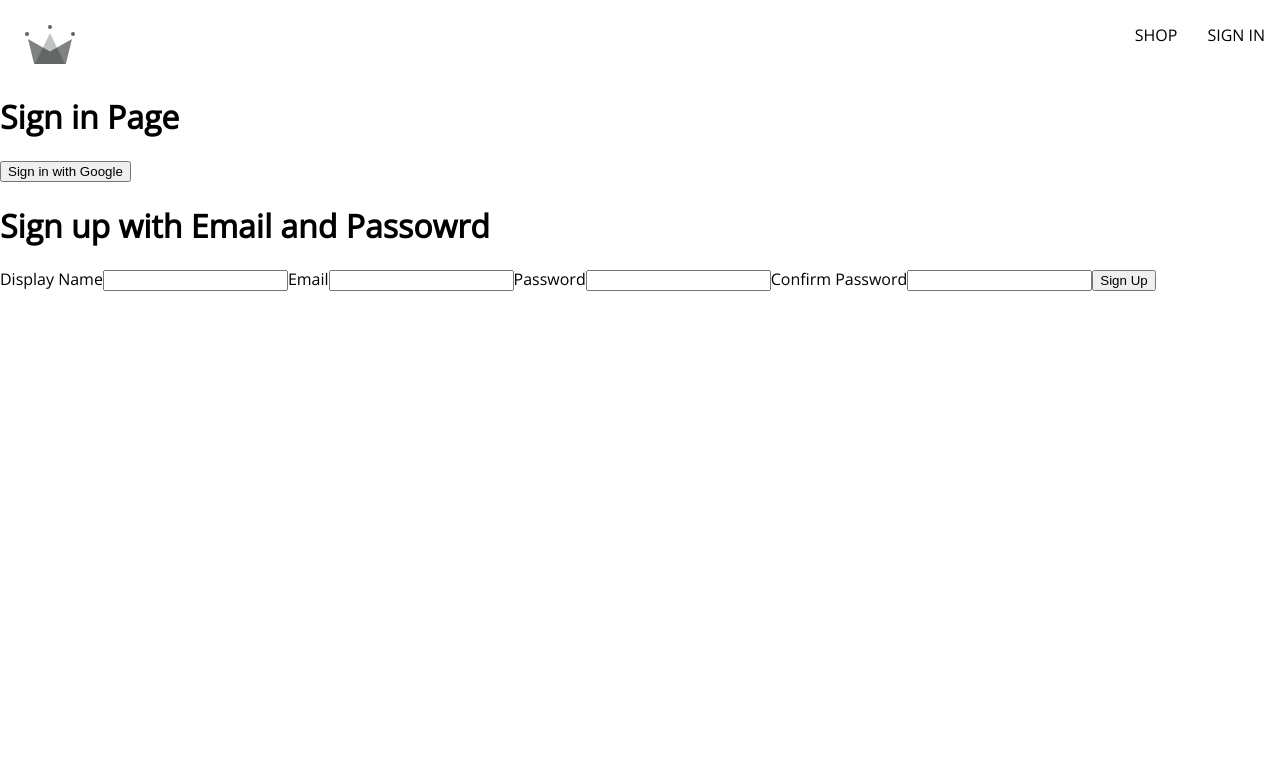
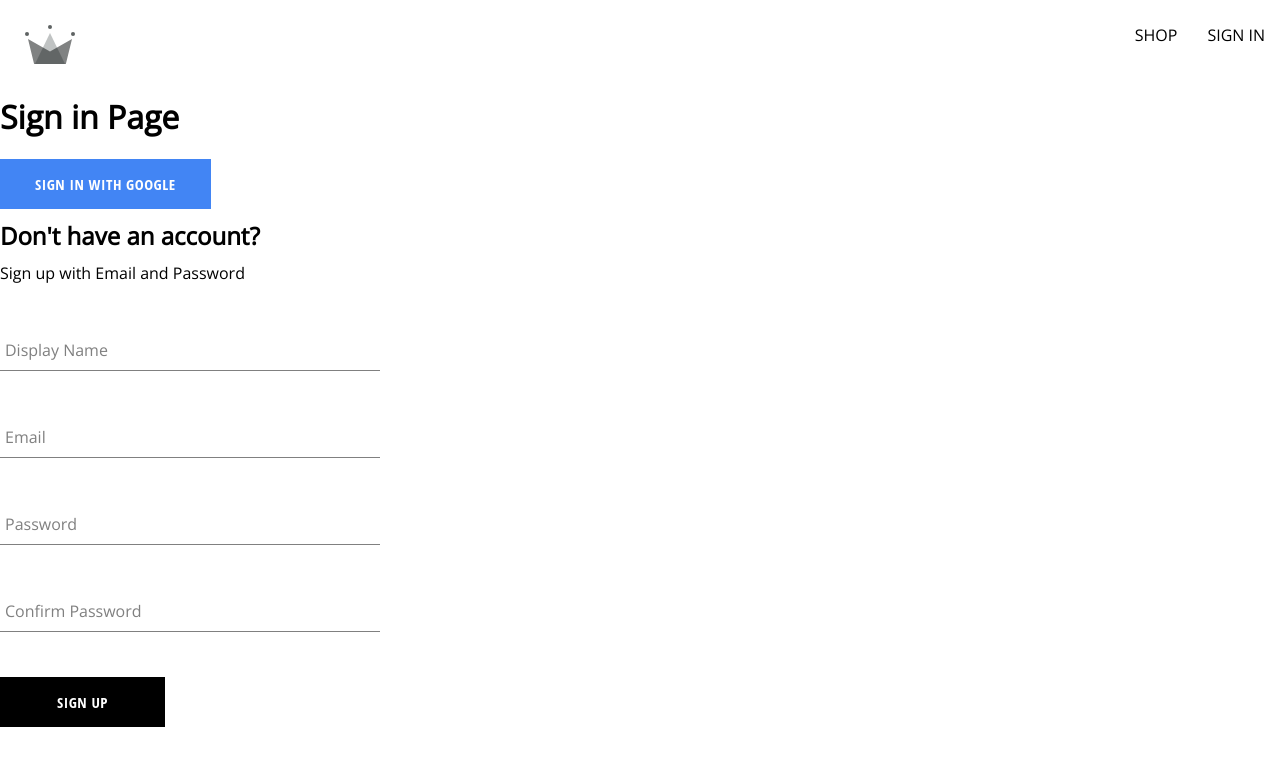
Before and after one commit to SilahicAmil/crwn-clothing, a React (Create React App) app: page /sign-in in a window 1280 px wide. Shown: the top 766 px of the page. Built offline with nearby package versions, Linux system fonts and the light colour scheme.

Commit message:
created sign-up, form input and button compnent

```diff
--- /dev/null
+++ b/src/components/button/button.component.jsx
@@ -0,0 +1,23 @@
+// going to be 3 buttons
+// default
+// inverted
+// google sign in
+import "./button.styles.scss";
+
+const BUTTON_TYPE_CLASSES = {
+  google: "google-sign-in",
+  inverted: "inverted",
+};
+
+const Button = ({ children, buttonType, ...otherProps }) => {
+  return (
+    <button
+      className={`button-container ${BUTTON_TYPE_CLASSES[buttonType]}`}
+      {...otherProps}
+    >
+      {children}
+    </button>
+  );
+};
+
+export default Button;
--- /dev/null
+++ b/src/components/button/button.styles.scss
@@ -0,0 +1,46 @@
+.button-container {
+  min-width: 165px;
+  width: auto;
+  height: 50px;
+  letter-spacing: 0.5px;
+  line-height: 50px;
+  padding: 0 35px 0 35px;
+  font-size: 15px;
+  background-color: black;
+  color: white;
+  text-transform: uppercase;
+  font-family: "Open Sans Condensed";
+  font-weight: bolder;
+  border: none;
+  cursor: pointer;
+  display: flex;
+  justify-content: center;
+
+  &:hover {
+    background-color: white;
+    color: black;
+    border: 1px solid black;
+  }
+
+  &.google-sign-in {
+    background-color: #4285f4;
+    color: white;
+
+    &:hover {
+      background-color: #357ae8;
+      border: none;
+    }
+  }
+
+  &.inverted {
+    background-color: white;
+    color: black;
+    border: 1px solid black;
+
+    &:hover {
+      background-color: black;
+      color: white;
+      border: none;
+    }
+  }
+}
--- /dev/null
+++ b/src/components/form-input/form-input.component.jsx
@@ -0,0 +1,21 @@
+import "./form-input.styles.scss";
+
+const FormInput = ({ label, ...otherProps }) => {
+  return (
+    <div className="group">
+      <input className="form-input" {...otherProps} />
+
+      {label && (
+        <label
+          className={`${
+            otherProps.value.length ? "shrink" : null
+          } form-input-label`}
+        >
+          {label}
+        </label>
+      )}
+    </div>
+  );
+};
+
+export default FormInput;
--- /dev/null
+++ b/src/components/form-input/form-input.styles.scss
@@ -0,0 +1,54 @@
+$sub-color: grey;
+$main-color: black;
+
+@mixin shrinkLabel {
+  top: -14px;
+  font-size: 12px;
+  color: $main-color;
+}
+
+.group {
+  position: relative;
+  margin: 45px 0;
+
+  .form-input {
+    background: none;
+    background-color: white;
+    color: $sub-color;
+    font-size: 18px;
+    padding: 10px 10px 10px 5px;
+    display: block;
+    width: 100%;
+    border: none;
+    border-radius: 0;
+    border-bottom: 1px solid $sub-color;
+    margin: 25px 0;
+
+    &:focus {
+      outline: none;
+    }
+
+    &:focus ~ .form-input-label {
+      @include shrinkLabel();
+    }
+  }
+
+  input[type="password"] {
+    letter-spacing: 0.3em;
+  }
+
+  .form-input-label {
+    color: $sub-color;
+    font-size: 16px;
+    font-weight: normal;
+    position: absolute;
+    pointer-events: none;
+    left: 5px;
+    top: 10px;
+    transition: 300ms ease all;
+
+    &.shrink {
+      @include shrinkLabel();
+    }
+  }
+}
--- a/src/components/routes/sign-in/sign-in.component.jsx
+++ b/src/components/routes/sign-in/sign-in.component.jsx
@@ -4,6 +4,7 @@
 } from "../../../utils/firebase/firebase.utils.js";
 
 import SignUpForm from "../../sign-up-form/sign-up-form.component.jsx";
+import Button from "../../button/button.component";
 
 const SignIn = () => {
   const logGoogleUser = async () => {
@@ -14,7 +15,10 @@
   return (
     <div>
       <h1>Sign in Page</h1>
-      <button onClick={logGoogleUser}> Sign in with Google</button>
+      <Button buttonType="google" onClick={logGoogleUser}>
+        {" "}
+        Sign in with Google
+      </Button>
       <SignUpForm />
     </div>
   );
--- a/src/components/sign-up-form/sign-up-form.component.jsx
+++ b/src/components/sign-up-form/sign-up-form.component.jsx
@@ -1,9 +1,14 @@
 import { useState } from "react";
+
+import FormInput from "../form-input/form-input.component";
+import Button from "../button/button.component";
 
 import {
   createAuthUserWithEmailAndPassword,
   createUserDocumentFromAuth,
 } from "../../utils/firebase/firebase.utils";
+
+import "./sign-up-form.styles.scss";
 
 const defaultFormFields = {
   displayName: "",
@@ -51,11 +56,12 @@
   };
 
   return (
-    <div>
-      <h1>Sign up with Email and Passowrd</h1>
+    <div className="sign-up-container">
+      <h2>Don't have an account?</h2>
+      <span>Sign up with Email and Password</span>
       <form onSubmit={handleSubmit}>
-        <label htmlFor="">Display Name</label>
-        <input
+        <FormInput
+          label="Display Name"
           type="text"
           required
           onChange={handleChange}
@@ -63,8 +69,8 @@
           value={displayName}
         />
 
-        <label htmlFor="">Email</label>
-        <input
+        <FormInput
+          label="Email"
           type="email"
           required
           onChange={handleChange}
@@ -72,8 +78,8 @@
           value={email}
         />
 
-        <label htmlFor="">Password</label>
-        <input
+        <FormInput
+          label="Password"
           type="password"
           required
           onChange={handleChange}
@@ -81,15 +87,15 @@
           value={password}
         />
 
-        <label htmlFor="">Confirm Password</label>
-        <input
+        <FormInput
+          label="Confirm Password"
           type="password"
           required
           onChange={handleChange}
           name="confirmPassword"
           value={confirmPassword}
         />
-        <button type="submit">Sign Up</button>
+        <Button type="submit">Sign Up</Button>
       </form>
     </div>
   );
--- /dev/null
+++ b/src/components/sign-up-form/sign-up-form.styles.scss
@@ -0,0 +1,9 @@
+.sign-up-container {
+  display: flex;
+  flex-direction: column;
+  width: 380px;
+
+  h2 {
+    margin: 10px 0;
+  }
+}
```
